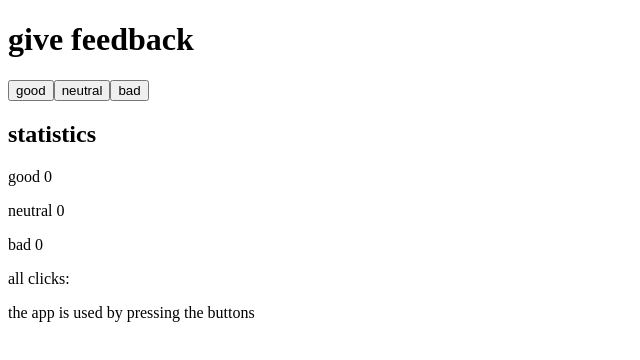
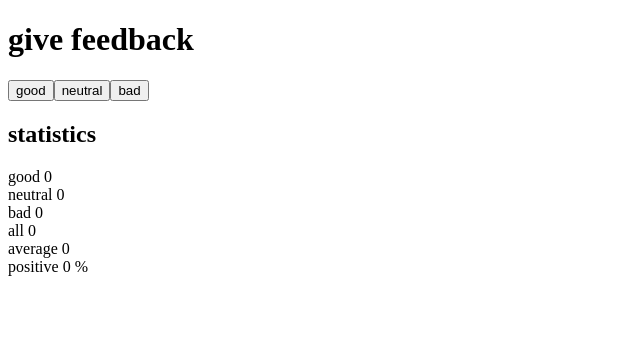
Before and after one commit to Jagucan/FullStackOpen, a React (Vite) app in the folder part1/unicafe/: page / in a window 1280 px wide. Shown: the top 360 px of the page, without its empty margins (0-640 px from the left). Built offline with nearby package versions, Linux system fonts and the light colour scheme.

Commit message:
ejercicio 1.7: unicafe

```diff
--- a/part1/unicafe/src/App.jsx
+++ b/part1/unicafe/src/App.jsx
@@ -1,16 +1,28 @@
 import { useState } from "react";
 
-const History = (props) => {
-	if (props.allClicks.length === 0) {
-		return <div>the app is used by pressing the buttons</div>;
-	}
-	return <div>button press history: {props.allClicks.join(" ")}</div>;
+const Button = (props) => {
+	const { handleClick, text } = props;
+	return <button onClick={handleClick}>{text}</button>;
 };
 
-const Button = (props) => {
-	console.log("props value is", props);
-	const { handleClick, text } = props;
-	return <button onClick={handleClick}>{text}</button>;
+const Statistics = ({ good, neutral, bad }) => {
+	const total = good + neutral + bad;
+	const totalScore = good * 1 + neutral * 0 + bad * -1;
+	const average = total !== 0 ? totalScore / total : 0;
+	const positive = total !== 0 ? (good / total) * 100 : 0;
+
+	return (
+		<div>
+			<p>
+				good {good} <br />
+				neutral {neutral} <br />
+				bad {bad} <br />
+				all {total} <br />
+				average {average} <br />
+				positive {positive} %
+			</p>
+		</div>
+	);
 };
 
 const App = () => {
@@ -18,22 +30,18 @@
 	const [good, setGood] = useState(0);
 	const [neutral, setNeutral] = useState(0);
 	const [bad, setBad] = useState(0);
-	const [allClicks, setAll] = useState([]);
 
 	const handleGoodClick = () => {
-		setAll(allClicks.concat("G"));
 		const updatedGood = good + 1;
 		setGood(updatedGood);
 	};
 
 	const handleNeutralClick = () => {
-		setAll(allClicks.concat("N"));
 		const updatedNeutral = neutral + 1;
 		setNeutral(updatedNeutral);
 	};
 
 	const handleBadClick = () => {
-		setAll(allClicks.concat("B"));
 		const updatedBad = bad + 1;
 		setBad(updatedBad);
 	};
@@ -45,11 +53,7 @@
 			<Button handleClick={handleNeutralClick} text="neutral" />
 			<Button handleClick={handleBadClick} text="bad" />
 			<h2>statistics</h2>
-			<p>good {good} </p>
-			<p>neutral {neutral} </p>
-			<p>bad {bad} </p>
-			<p>all clicks: {allClicks.join(" ")}</p>
-			<History allClicks={allClicks} />
+			<Statistics good={good} neutral={neutral} bad={bad} />
 		</div>
 	);
 };
```
